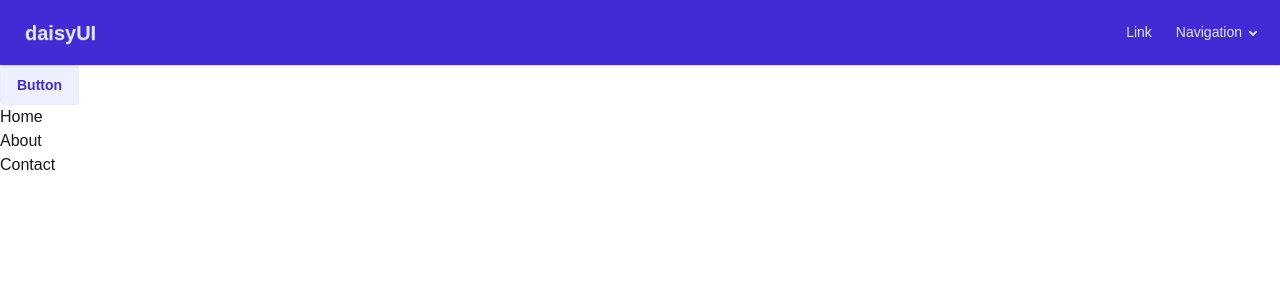
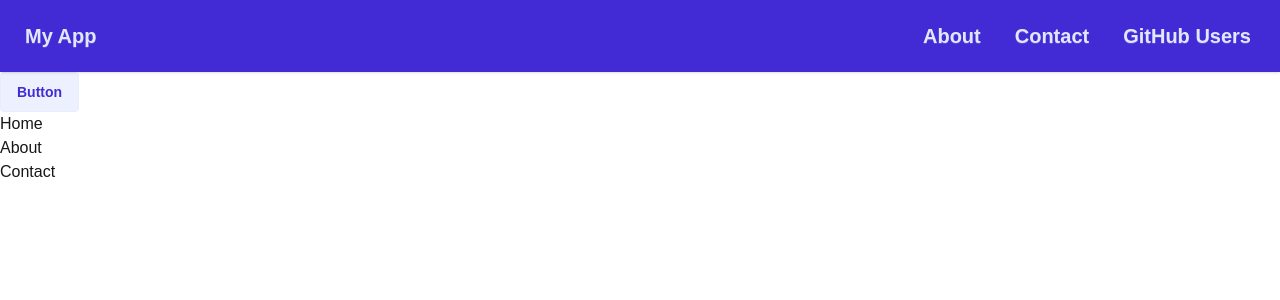
Before and after one commit to rourkescott27/NextJS, a Next.js app in the folder my-app/: page / in a window 1280 px wide. Shown: the top 300 px of the page. Built offline with nearby package versions, Linux system fonts and the light colour scheme.

Commit message:
updated layout

```diff
--- a/my-app/src/app/layout.js
+++ b/my-app/src/app/layout.js
@@ -27,31 +27,40 @@ export default function RootLayout({ children }) {
       <body className="min-h-full flex flex-col">
         <div className="navbar bg-primary shadow-sm text-primary-content">
           <div className="flex-1">
-            <a className="btn btn-ghost text-xl">daisyUI</a>
+            <Link className="btn btn-ghost text-xl" href="/">
+              My App
+            </Link>
           </div>
           <div className="flex-none">
             <ul className="menu menu-horizontal px-1">
+              {/* <li>
+                <Link className="btn btn-ghost normal-case text-xl" href="/">
+                  Home
+                </Link>
+              </li> */}
               <li>
-                <a>Link</a>
+                <Link
+                  className="btn btn-ghost normal-case text-xl"
+                  href="/about"
+                >
+                  About
+                </Link>
               </li>
               <li>
-                <details>
-                  <summary>Navigation</summary>
-                  <ul className="bg-base-100 rounded-t-none p-2">
-                    <li>
-                      <Link className="btn btn-ghost normal-case text-xl" href="/">Home</Link>
-                    </li>
-                    <li>
-                      <Link className="btn btn-ghost normal-case text-xl" href="/about">About</Link>
-                    </li>
-                    <li>
-                      <Link className="btn btn-ghost normal-case text-xl" href="/about/contact">Contact</Link>
-                    </li>
-                    <li>
-                      <Link className="btn btn-ghost normal-case text-xl" href="/githubusers">GitHub Users</Link>
-                    </li>
-                  </ul>
-                </details>
+                <Link
+                  className="btn btn-ghost normal-case text-xl"
+                  href="/about/contact"
+                >
+                  Contact
+                </Link>
+              </li>
+              <li>
+                <Link
+                  className="btn btn-ghost normal-case text-xl"
+                  href="/githubusers"
+                >
+                  GitHub Users
+                </Link>
               </li>
             </ul>
           </div>
```
